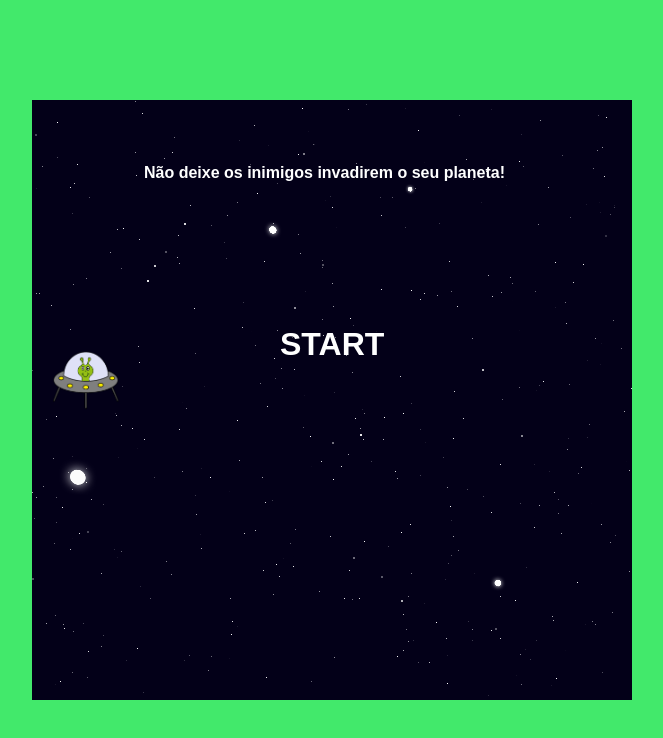
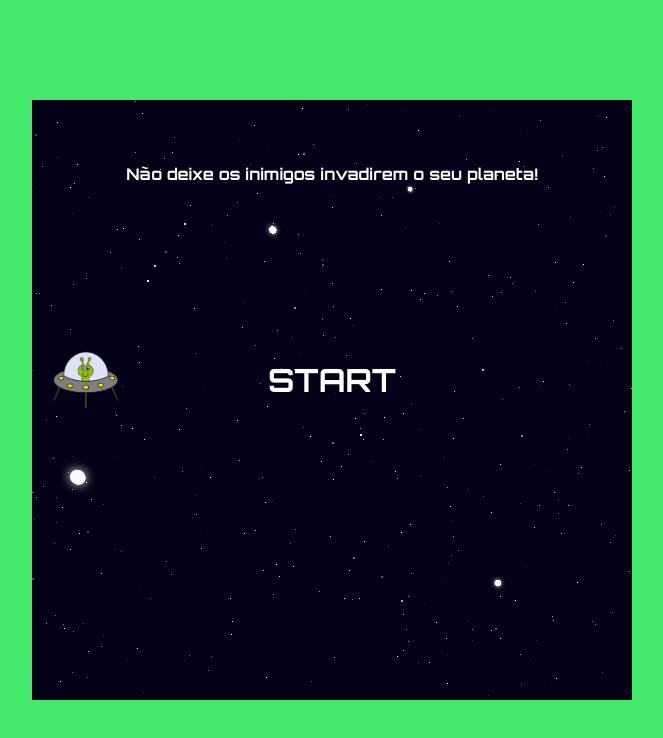
Before and after one commit to Jodecir/space-shooter-dio, a plain HTML site: page index.html in a window 1280 px wide. Shown: the whole page, without its empty margins (308-971 px from the left). Drawn offline with Linux system fonts and the light colour scheme.

Commit message:
main font + center start-button

```diff
--- a/css/style.css
+++ b/css/style.css
@@ -1,3 +1,8 @@
+@font-face {
+	font-family: Principal;
+	src:url(../fonts/Orbitron-VariableFont_wght.ttf);
+}
+
 :root {
   --verde: #42e96b;
   --branco: #ffffff;
@@ -11,6 +16,7 @@
 }
 
 body {
+	font-family: Principal;
   height: 100vh;
   width: 100%;
   display: flex;
@@ -18,7 +24,6 @@ body {
   align-items: center;
   padding: 0;
   margin: 0;
-  font-family: sans-serif;
   background-color: var(--verde);
 }
 
@@ -32,15 +37,15 @@ body {
 .game-instructions {
   position: relative;
   color: var(--branco);
-  left: 7rem;
+  text-align: center;
   top: 0px;
 }
 
 .start-button {
   position: relative;
   color: var(--branco);
-  top: 9rem;
-  left: 15.5rem;
+  text-align: center;
+  top: 11rem;
   cursor: pointer;
 }
 
```
Also changed, not shown: fonts/OFL.txt (added), fonts/Orbitron-VariableFont_wght.ttf (added), fonts/README.txt (added), 1 other file.
